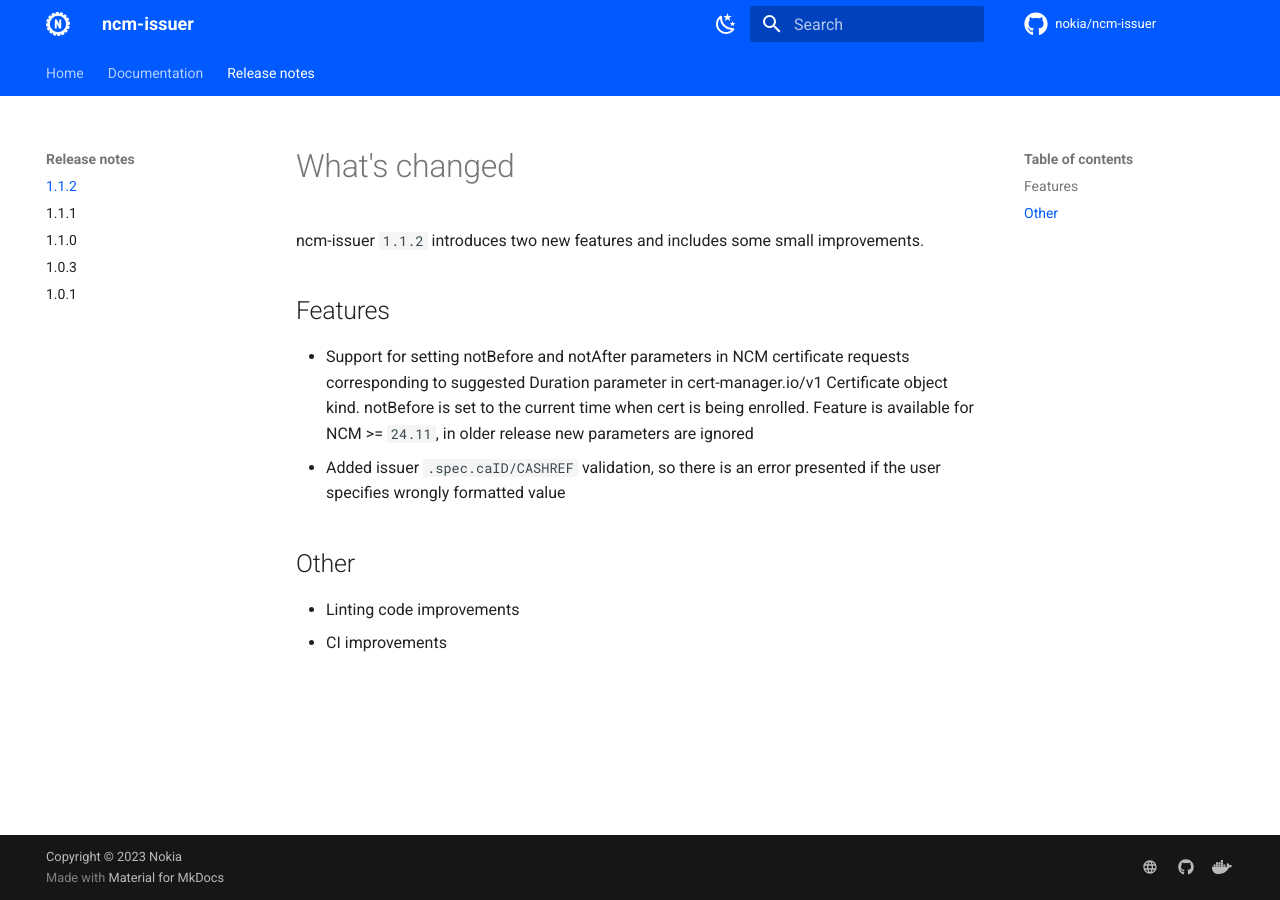
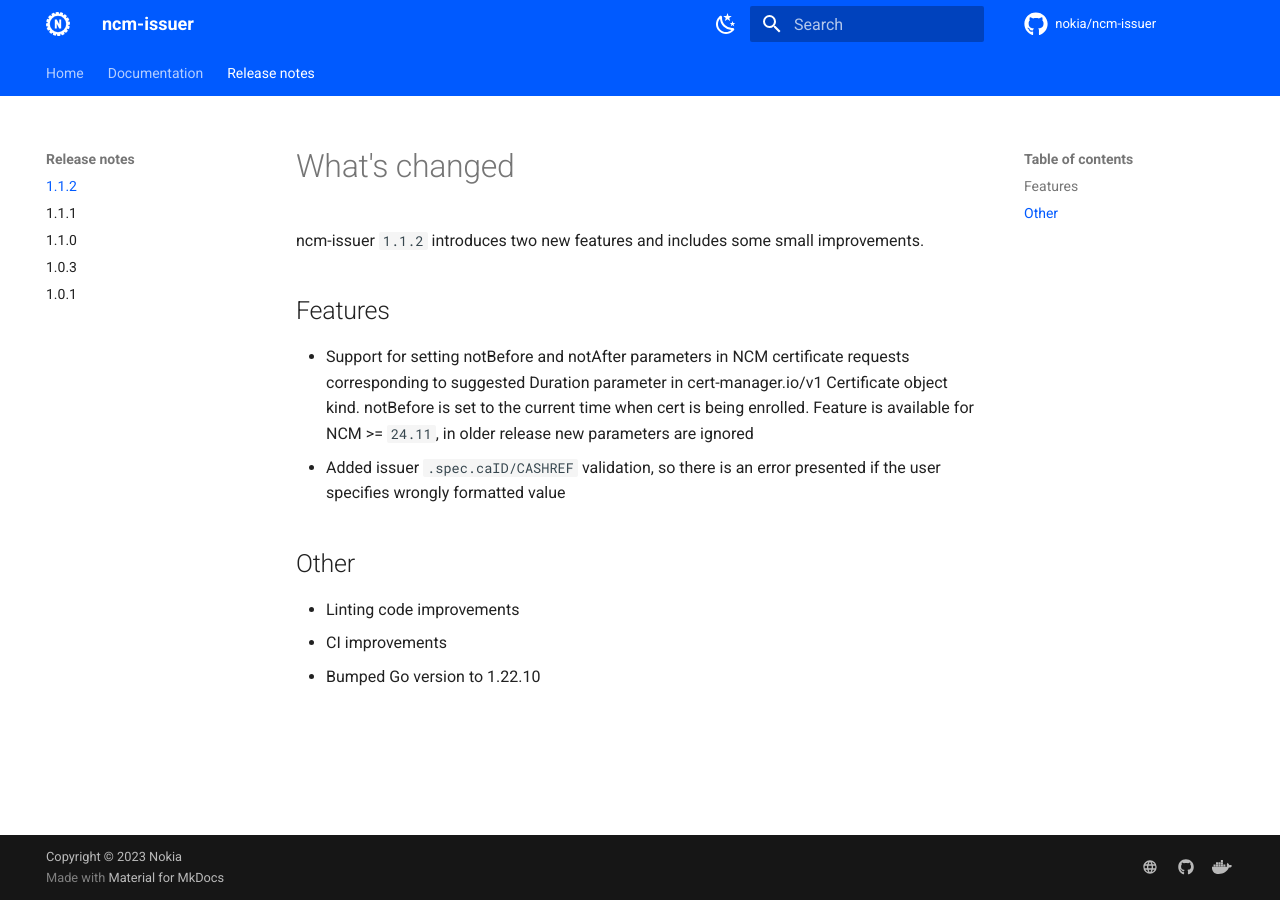
Before and after one commit to nokia/ncm-issuer, an MkDocs documentation site: the page built from docs/release-notes/1.1.2.md, in a window 1280 px wide. Built offline with MkDocs 1.6.1 and Material for MkDocs 9.7.7, drawn with Linux system fonts in a browser that asks for light colours; comment, search, counter and statistics services are not loaded.

Commit message:
Go version bumped to 1.22.10

```diff
--- a/docs/release-notes/1.1.2.md
+++ b/docs/release-notes/1.1.2.md
@@ -15,3 +15,4 @@
 
 * Linting code improvements
 * CI improvements
+* Bumped Go version to 1.22.10
--- a/release_notes.txt
+++ b/release_notes.txt
@@ -63,3 +63,4 @@
   enrolled. Feature is available for NCM >= 24.11, in older release new parameters are ignored
 - Added issuer .spec.caID/CASHREF validation, so there is an error presented if the user specifies wrongly
   formatted value
+- Bumped Go version to 1.22.10
```
